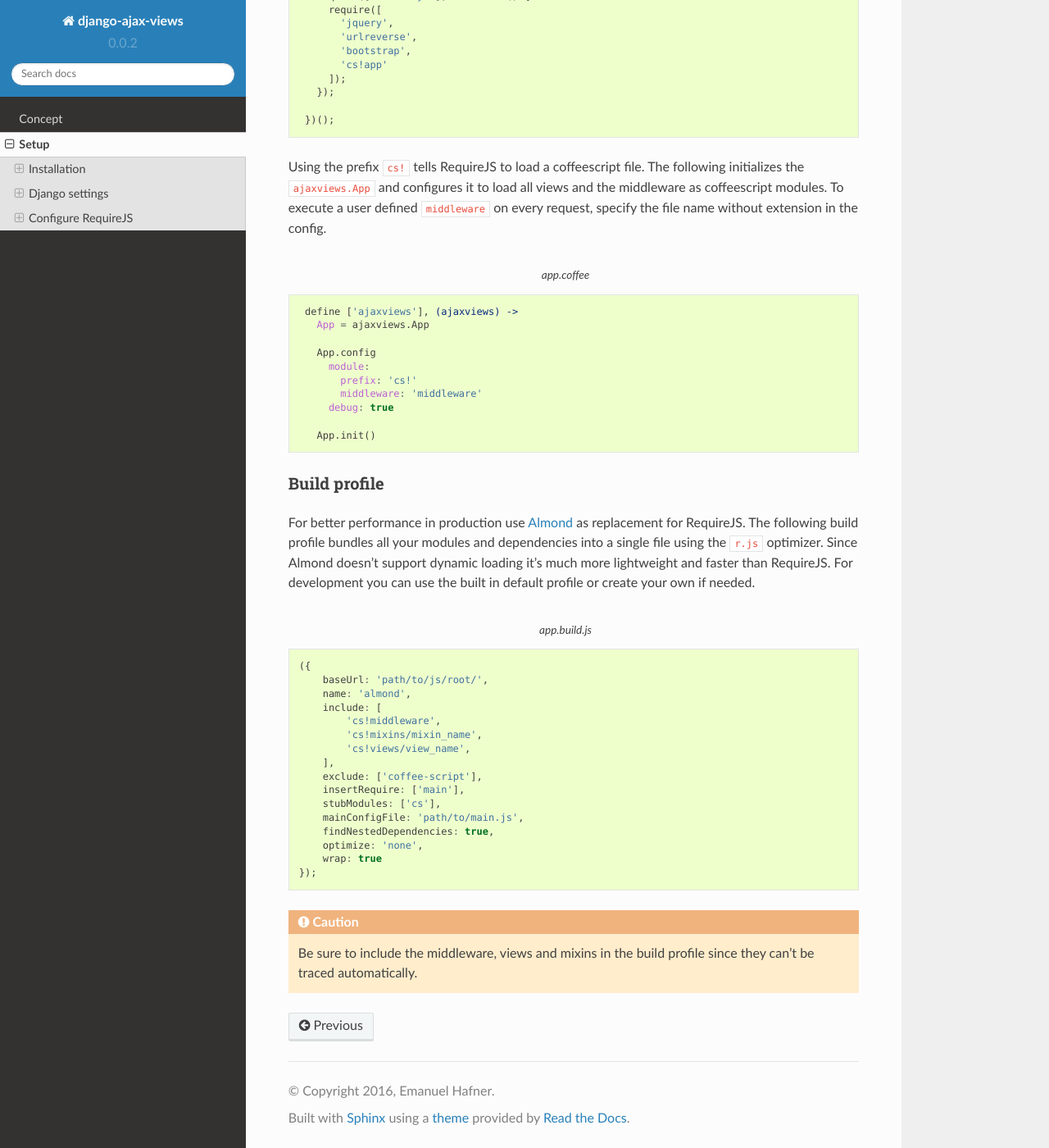
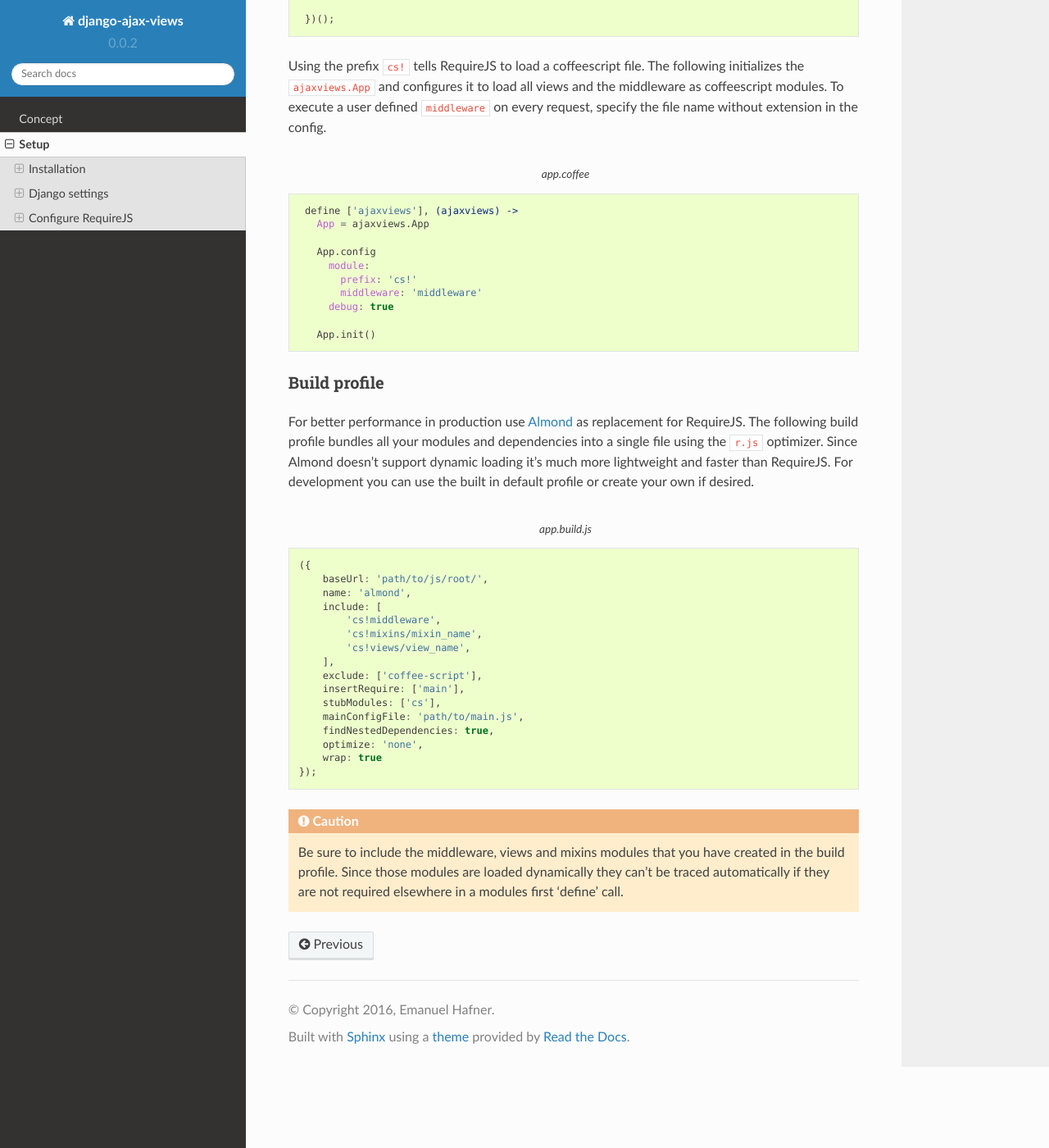
Before and after one commit to baxter07/django-ajax-views, a Sphinx documentation site: the page built from docs/setup.rst, in a window 1280 px wide and 1400 px high, scrolled down 3480 px. Shown: the whole window at 82% size. Built offline with Sphinx 7.4.7 and the Read the Docs theme 2.0.0, drawn with Linux system fonts in a browser that asks for light colours; formulas are drawn with MathJax 3; some of the changed text lies outside the part shown.

```diff
--- a/docs/conf.py
+++ b/docs/conf.py
@@ -22,7 +22,7 @@ import sys
 import django
 from django.conf import settings
 
-sys.path.insert(0, os.path.abspath('../ajaxviews'))
+sys.path.insert(0, os.path.abspath('../'))
 settings.configure(
     INSTALLED_APPS=[
         'django.contrib.auth',
--- a/docs/setup.rst
+++ b/docs/setup.rst
@@ -85,7 +85,7 @@ django-ajax-views
 
     Default: ``main``
 
-    Name of main js file.
+    Name of the javascript file (without extension) that's loaded by RequireJS on page load.
 
 django-crispy-forms
 -------------------
@@ -205,7 +197,7 @@ Build profile
 For better performance in production use Almond_ as replacement for RequireJS. The following build profile bundles
 all your modules and dependencies into a single file using the ``r.js`` optimizer. Since Almond doesn't support
 dynamic loading it's much more lightweight and faster than RequireJS. For development you can use the built in
-default profile or create your own if needed.
+default profile or create your own if desired.
 
 .. code-block:: javascript
     :caption: app.build.js
@@ -228,8 +220,9 @@ default profile or create your own if needed.
         wrap: true
     });
 
-.. caution:: Be sure to include the middleware, views and mixins in the build profile since they can't be traced
-             automatically.
+.. caution:: Be sure to include the middleware, views and mixins modules that you have created in the build profile.
+             Since those modules are loaded dynamically they can't be traced automatically if they are not required
+             elsewhere in a modules first 'define' call.
 
 
 .. _Django: https://github.com/django/django
```
Also changed, not shown: other parts of docs/setup.rst (+0 -8 lines).
